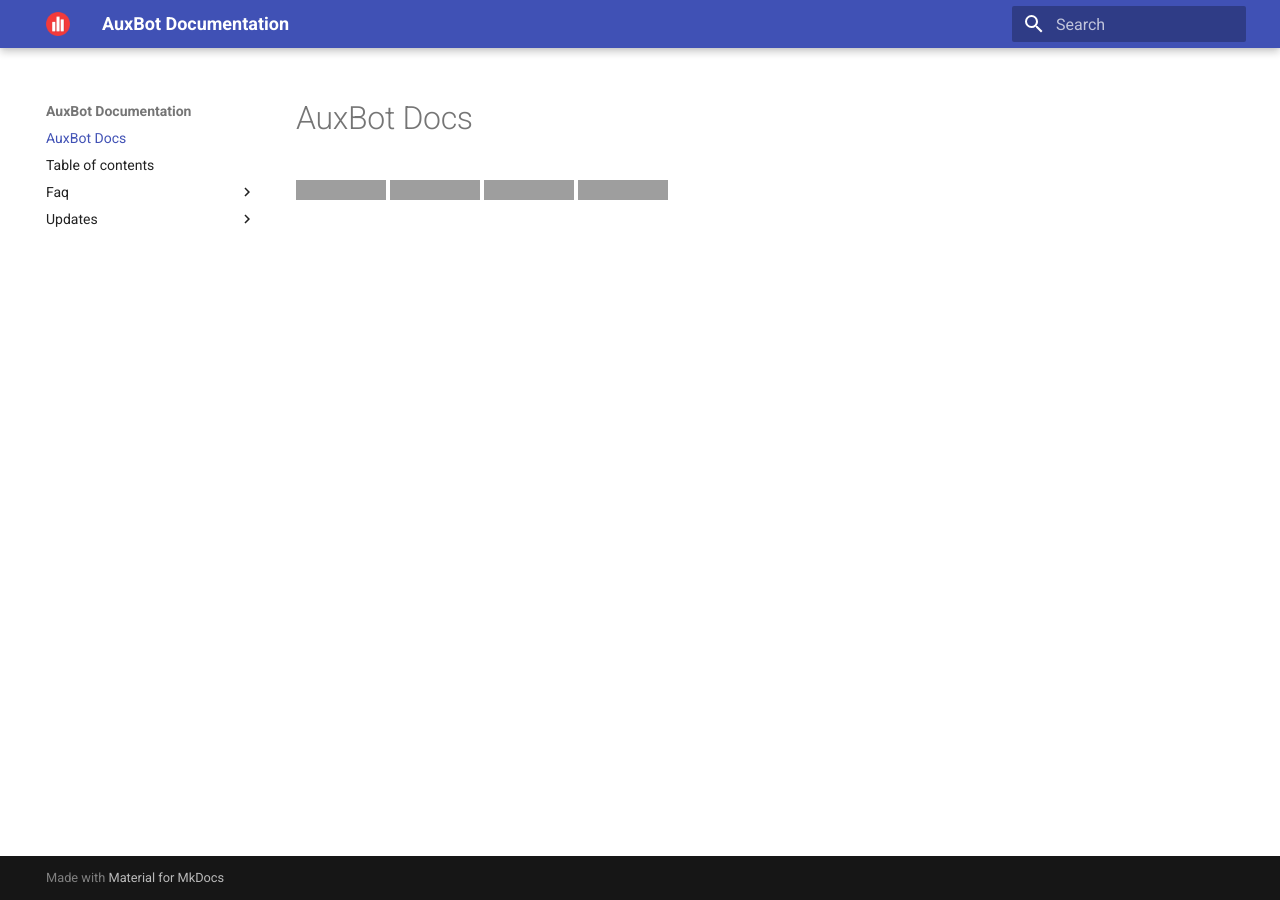
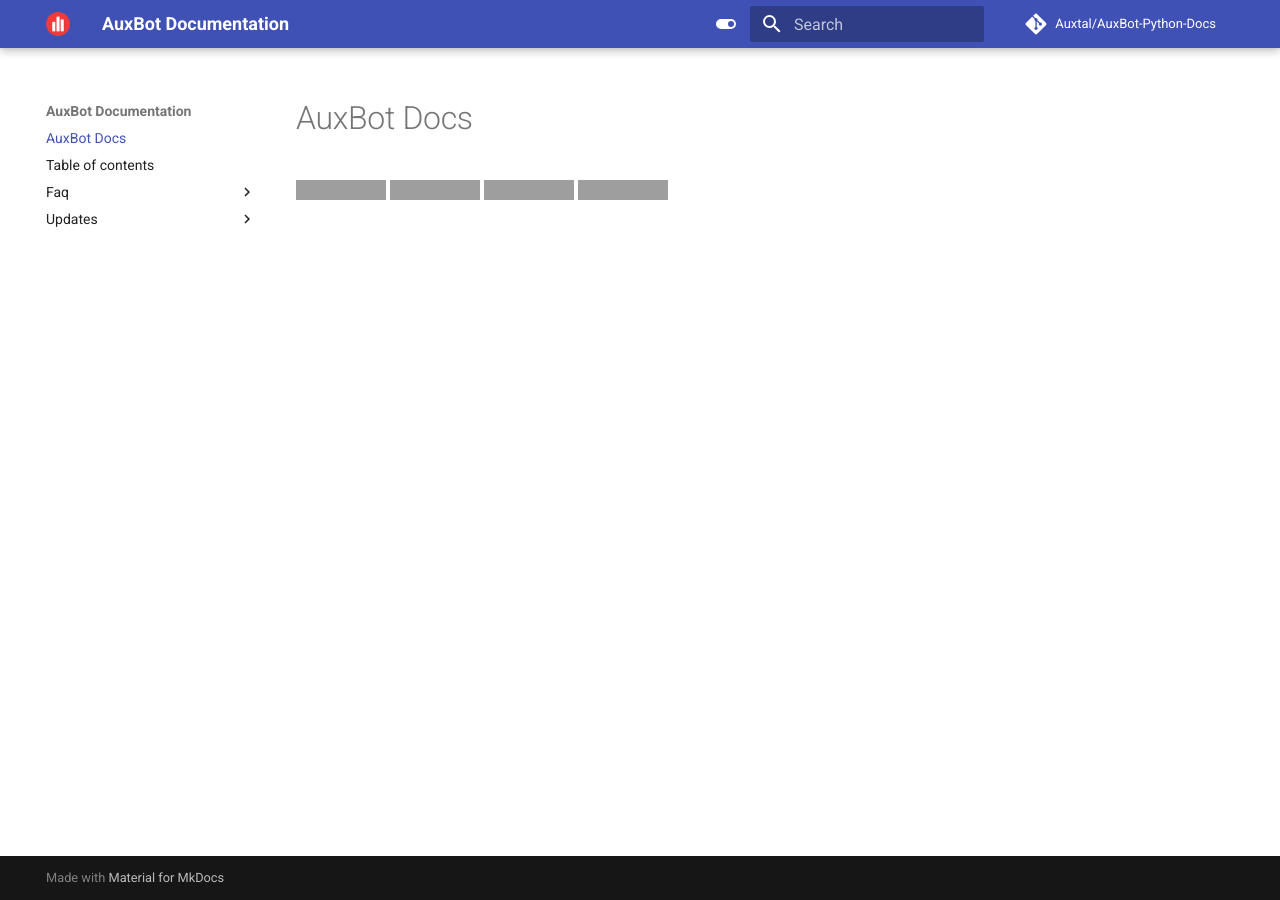
Before and after one commit to auxbot-discord-bot/docs, an MkDocs documentation site: the page built from docs/README.md, in a window 1280 px wide. Built offline with MkDocs 1.6.1 and Material for MkDocs 9.7.7, drawn with Linux system fonts in a browser that asks for light colours; comment, search, counter and statistics services are not loaded; grey boxes are pictures that could not be loaded.

Commit message:
AuxBot Docs added darkmode.

```diff
--- a/mkdocs.yml
+++ b/mkdocs.yml
@@ -1,6 +1,30 @@
 site_name: AuxBot Documentation
+
+repo_name: Auxtal/AuxBot-Python-Docs
+repo_url: https://github.com/Auxtal/AuxBot-Python-Docs
+edit_uri: ""
 
 theme:
   favicon: assets/AuxBot.png
   logo: assets/AuxBot.png
   name: 'material'
+
+  features:
+    - header.autohide
+
+  palette:
+    # Toggle light mode
+    - scheme: default
+      primary: indigo
+      accent: indigo
+      toggle:
+        icon: material/toggle-switch
+        name: Switch to light mode
+
+    # Toggle dark mode
+    - scheme: slate
+      primary: blue
+      accent: blue
+      toggle:
+        icon: material/toggle-switch-off-outline
+        name: Switch to dark mode
```
